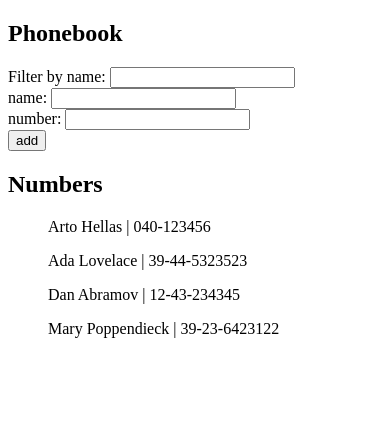
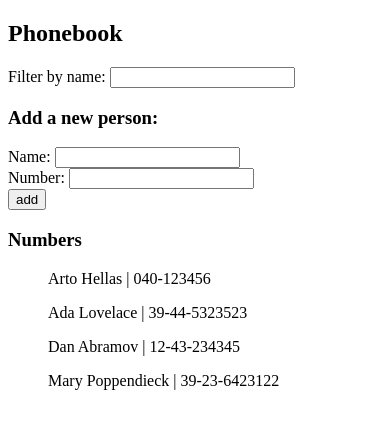
Before and after one commit to rsuriano/Fullstack-Open-2021, a React (Create React App) app in the folder part2/thephonebook/: page / in a window 390 px wide. Shown: the top 428 px of the page. Built offline with nearby package versions, Linux system fonts and the light colour scheme.

Commit message:
2.10: The Phonebook Step5

```diff
--- a/part2/thephonebook/src/App.js
+++ b/part2/thephonebook/src/App.js
@@ -1,4 +1,37 @@
 import React, { useState } from 'react'
+
+const Phonebook = ({persons, filterValue}) => {
+  return(
+    <>{
+      persons
+      .filter( ({name}) =>  name.toLowerCase().includes(filterValue) )
+      .map( (person) => <PhonebookEntry key={person.name} name={person.name} phone={person.phone} />)
+    }</>
+
+  )
+}
+
+const PhonebookEntry = ({name, phone}) => {
+  return(
+    <ul> {name} | {phone} </ul>
+  )
+}
+
+const PersonForm = ({submitHandler, nameHandler, numberHandler}) => {
+  return(
+    <form onSubmit={submitHandler}>
+        <div> Name: <input onChange={nameHandler}/> </div>
+        <div> Number: <input onChange={numberHandler}/> </div>
+        <div> <button type="submit">add</button>  </div>
+      </form>
+  )
+}
+
+const Filter = ({filterHandler}) => {
+  return(
+    <>Filter by name: <input onChange={filterHandler}/></>
+    )
+}
 
 const App = () => {
   const [persons, setPersons] = useState([
@@ -46,19 +79,13 @@ const App = () => {
     <div>
       <h2>Phonebook</h2>
 
-      <div>Filter by name: <input onChange={handleFilter}/></div>
+      <Filter filterHandler={handleFilter} />
 
-      <form onSubmit={addPerson}>
-        <div> name: <input onChange={handleName}/> </div>
-        <div> number: <input onChange={handleNumber}/> </div>
-        <div> <button type="submit">add</button>  </div>
-      </form>
+      <h3>Add a new person:</h3>
+      <PersonForm submitHandler={addPerson} nameHandler={handleName} numberHandler={handleNumber} />
 
-      <h2>Numbers</h2>
-      {persons
-        .filter( ({name}) =>  name.toLowerCase().includes(filterValue) )
-        .map( (person) => <ul key={person.name}> {person.name} | {person.phone} </ul> )
-      }
+      <h3>Numbers</h3>
+      <Phonebook persons={persons} filterValue={filterValue} />
 
     </div>
   )
```
